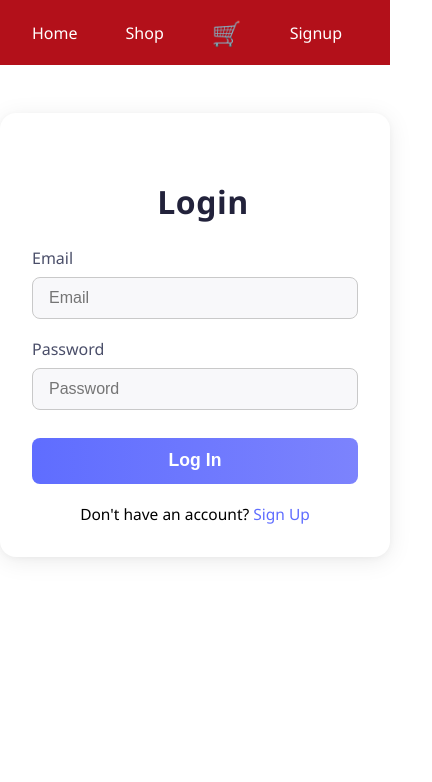
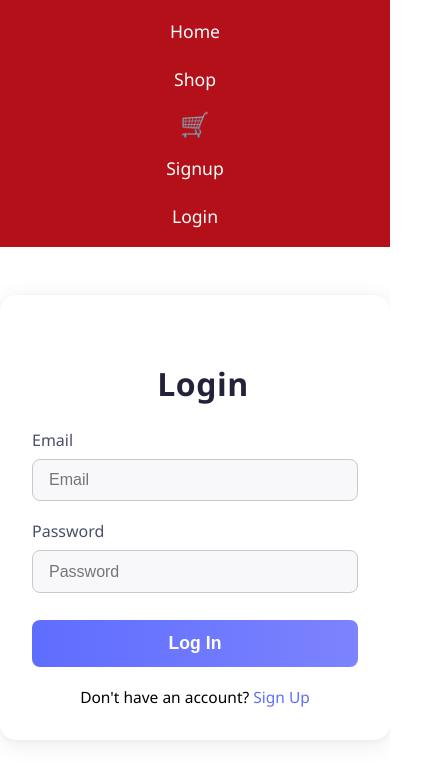
Before and after one commit to carly-cracker/SBs-stores-and-guides, a React (Vite) app: page /login in a window 390 px wide. Shown: the top 782 px of the page, 432 px wide, since content can reach past the window. Built offline with nearby package versions, Linux system fonts and the light colour scheme; no server answers.

Commit message:
adds fixes the navbar for phones

```diff
--- a/src/App.css
+++ b/src/App.css
@@ -34,6 +34,66 @@ nav a {
 
 nav a:hover {
   text-decoration: underline;
+}
+.navbar {
+  width: 100%;
+  background: var(--primary-color);
+  color: var(--background-color);
+  display: flex;
+  align-items: center;
+  justify-content: flex-start;
+  gap: 1rem;
+  padding: 1rem 1.2rem;
+  box-sizing: border-box;
+  position: relative;
+  z-index: 10;
+}
+
+.navbar a {
+  color: var(--background-color);
+  text-decoration: none;
+  font-weight: 500;
+  font-size: 1rem;
+  padding: 0.3rem 0.7rem;
+  border-radius: 4px;
+  transition: background 0.2s;
+}
+
+.navbar a:hover {
+  background: rgba(255,255,255,0.13);
+}
+
+.cart-link {
+  position: relative;
+  display: inline-block;
+}
+
+.cart-badge {
+  position: absolute;
+  top: -8px;
+  right: -8px;
+  background: #e63946;
+  color: #fff;
+  border-radius: 50%;
+  padding: 2px 6px;
+  font-size: 0.75rem;
+  min-width: 20px;
+  text-align: center;
+  font-weight: bold;
+}
+
+@media (max-width: 600px) {
+  .navbar {
+    flex-wrap: wrap;
+    flex-direction: column;
+    align-items: stretch;
+    padding: 0.7rem 0.5rem;
+    gap: 0.5rem;
+  }
+  .navbar a {
+    font-size: 1.1rem;
+    padding: 0.5rem 0.7rem;
+  }
 }
 
 /* Header */
--- a/src/components/Navbar.jsx
+++ b/src/components/Navbar.jsx
@@ -4,29 +4,15 @@ import { useCart } from '../context/CartContext';
 function Navbar() {
   const { totalItems } = useCart();
   return (
-    <nav style={{ display: "flex", alignItems: "center", gap: "1rem", padding: "1rem" }}>
+    <nav className="navbar">
       <Link to="/">Home</Link>
       <Link to="/shop">Shop</Link>
-      <div style={{ position: "relative", display: "inline-block" }}>
+      <div className="cart-link">
         <Link to="/cart" style={{ fontSize: "1.5rem" }}>
           🛒
         </Link>
         {totalItems > 0 && (
-          <span
-            style={{
-              position: "absolute",
-              top: "-8px",
-              right: "-8px",
-              background: "red",
-              color: "white",
-              borderRadius: "50%",
-              padding: "2px 6px",
-              fontSize: "0.75rem",
-              minWidth: "20px",
-              textAlign: "center",
-              fontWeight: "bold"
-            }}
-          >
+          <span className="cart-badge">
             {totalItems}
           </span>
         )}
--- a/src/pages/Login.jsx
+++ b/src/pages/Login.jsx
@@ -2,6 +2,7 @@ import React, { useState } from "react";
 import { useNavigate } from "react-router-dom";
 import { getAuth, signInWithEmailAndPassword } from "firebase/auth";
 import { getFirestore, doc, getDoc } from "firebase/firestore";
+import { Link } from "react-router-dom";
 
 const auth = getAuth();
 const db = getFirestore();
--- a/src/pages/Signup.jsx
+++ b/src/pages/Signup.jsx
@@ -1,6 +1,7 @@
 import React, { useState } from "react";
 import { getAuth, createUserWithEmailAndPassword } from "firebase/auth";
 import { getFirestore, doc, setDoc } from "firebase/firestore";
+import { Link } from "react-router-dom";
 
 const auth = getAuth();
 const db = getFirestore();
```
